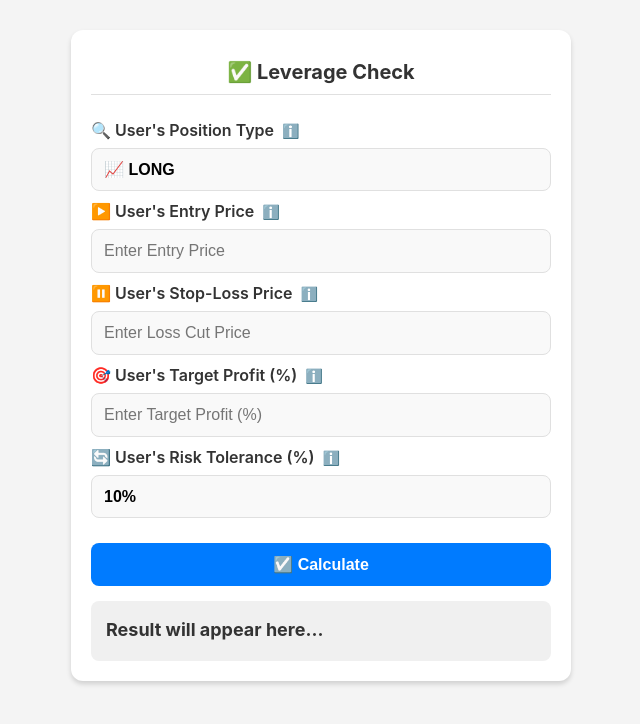
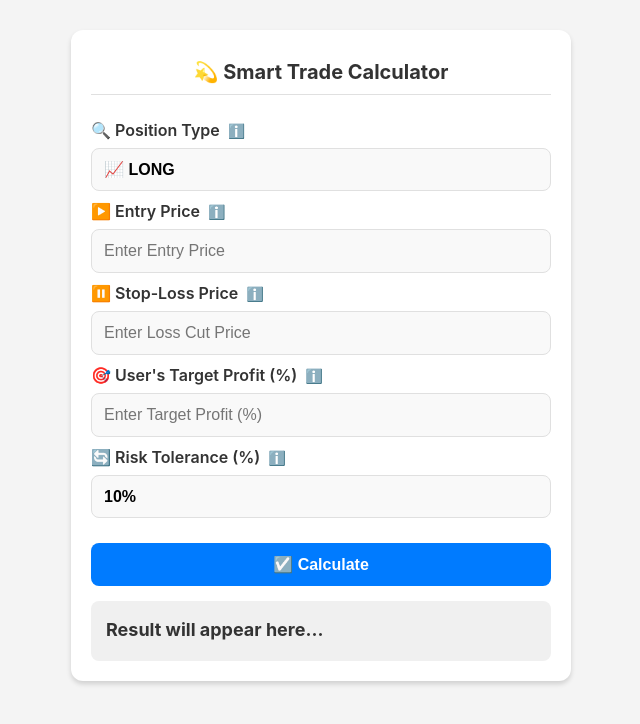
Before and after one commit to finance5683/tr_check, a plain HTML site: page index.html in a window 1280 px wide. Shown: the whole page, without its empty margins (319-959 px from the left). Drawn offline with Linux system fonts and the light colour scheme.

Commit message:
Update index.html

```diff
--- a/index.html
+++ b/index.html
@@ -146,11 +146,11 @@
 </head>
 <body>
     <div class="container">
-        <h1>✅ Leverage Check</h1>
+        <h1>💫 Smart Trade Calculator</h1>
 
         <div class="row">
             <label for="position">
-                🔍 User's Position Type
+                🔍 Position Type
                 <span class="help-icon">ℹ️</span>
                 <div class="tooltip">Select Trading Direction:<br><br>LONG: Enter for upward trend<br>SHORT: Enter for downward trend</div>
             </label>
@@ -162,7 +162,7 @@
 
         <div class="row">
             <label for="entryPrice">
-                ▶️ User's Entry Price
+                ▶️ Entry Price
                 <span class="help-icon">ℹ️</span>
                 <div class="tooltip">Entry Price Setting<br><br>• Current market price<br>• Or target entry level<br>• Use precise decimals</div>
             </label>
@@ -174,7 +174,7 @@
 
         <div class="row">
             <label for="lossCutPrice">
-                ⏸️ User's Stop-Loss Price
+                ⏸️ Stop-Loss Price
                 <span class="help-icon">ℹ️</span>
                 <div class="tooltip">Stop-Loss Configuration:<br><br>LONG Position:<br>• Set BELOW entry price<br><br>SHORT Position:<br>• Set ABOVE entry price</div>
             </label>
@@ -198,7 +198,7 @@
 
         <div class="row">
             <label for="coverPercent">
-                🔄️ User's Risk Tolerance (%)
+                🔄️ Risk Tolerance (%)
                 <span class="help-icon">ℹ️</span>
                 <div class="tooltip">Risk Management Setting<br><br>• Determines leverage ratio<br>• Lower % = Conservative<br>• Higher % = Aggressive<br>• Choose based on your<br>trading strategy</div>
             </label>
@@ -285,7 +285,7 @@
                     ? entryPrice + targetPriceAmount
                     : entryPrice - targetPriceAmount;
 
-                resultHTML += `<div>🎯 Final Target (${targetPercent}%): <strong>${targetPrice.toLocaleString(undefined, { minimumFractionDigits: 2 })}</strong></div>`;
+                resultHTML += `<div>🎯 User's Target (${targetPercent}%): <strong>${targetPrice.toLocaleString(undefined, { minimumFractionDigits: 2 })}</strong></div>`;
             }
 
             resultElement.innerHTML = resultHTML;
```
